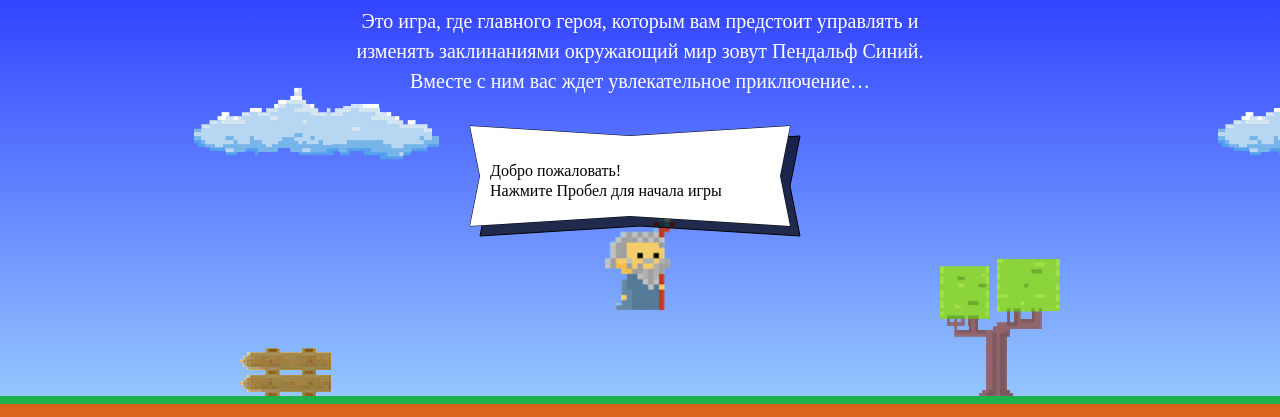
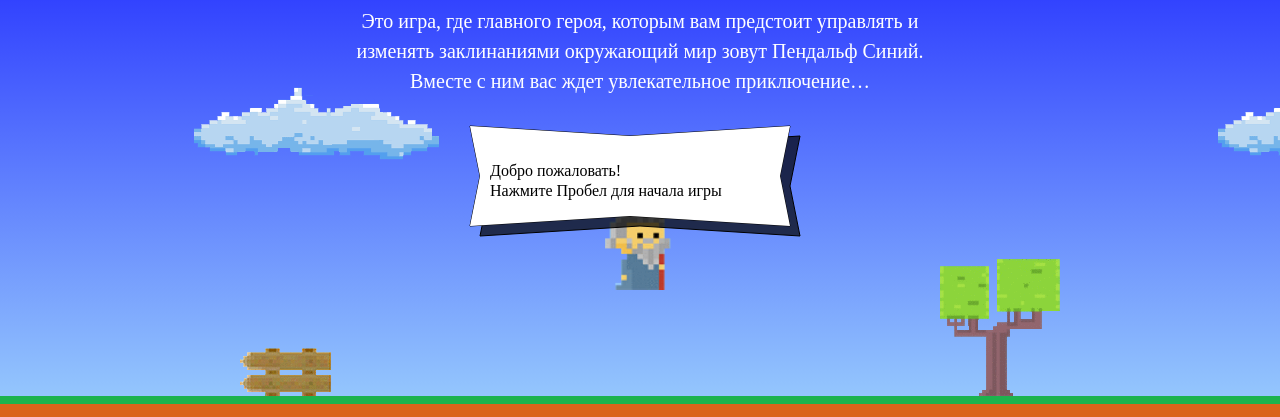
Before and after one commit to denisvovchenko/699567-code-and-magick-17, a website: page index.html in a window 1280 px wide. Shown: the part 203-620 px from the top of the page. Drawn offline with Linux system fonts and the light colour scheme; a web font is replaced by a local one.

Commit message:
fix mistake in getWizardY function

```diff
--- a/index.html
+++ b/index.html
@@ -200,7 +200,7 @@
   };
 
   function getWizardY(height) {
-    return height / 2.5;
+    return height / 3;
   };
 
 </script>
```
